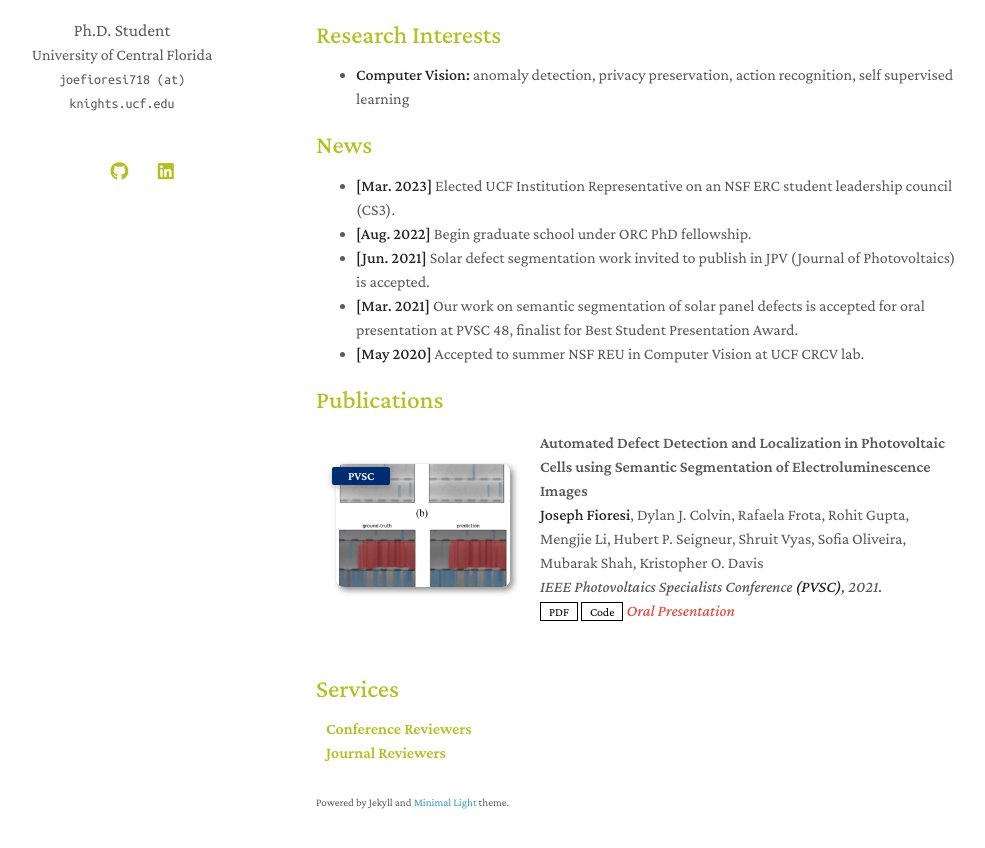
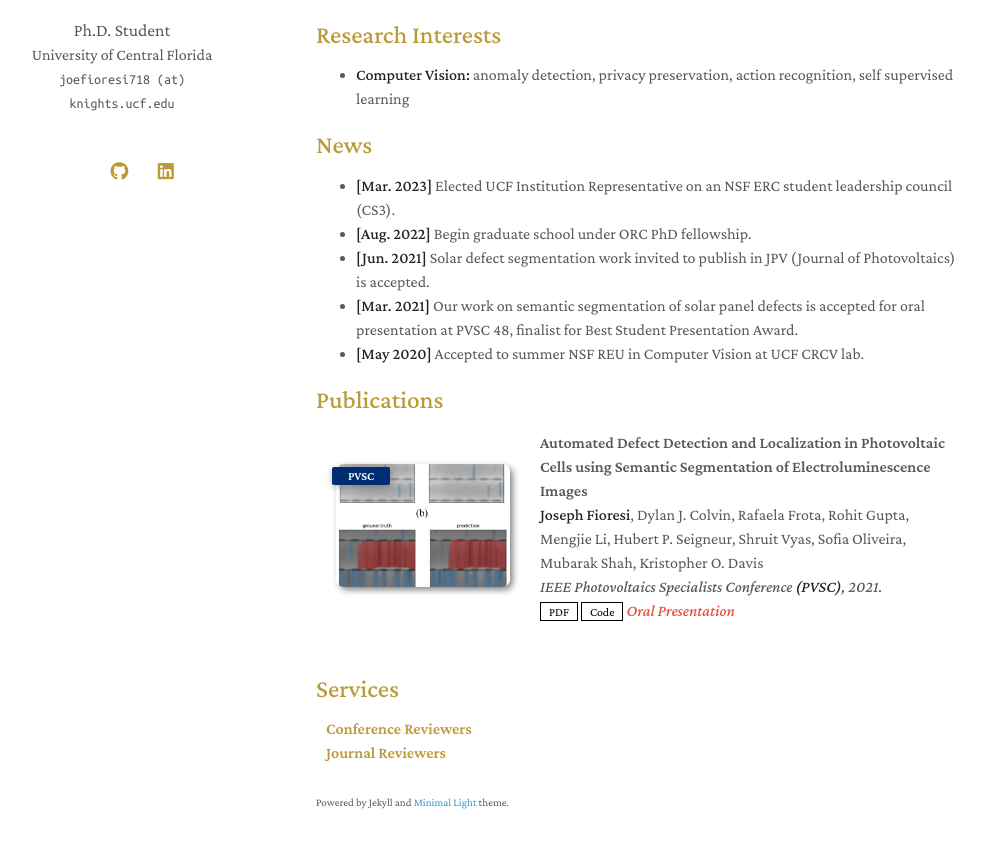
Before and after one commit to joefioresi718/joefioresi718.github.io, a Jekyll site: the page built from index.md, in a window 1280 px wide and 1168 px high. Shown: the part 285-1133 px from the top of the window, without its empty margins (154-1139 px from the left). Built offline with Jekyll 4.4.1, drawn with Linux system fonts in a browser that asks for light colours; nearby versions of some CDN libraries; a style sheet for code colours, icons or effects is not loaded; our own code applies the rules of GitHub Pages for plain Markdown files.

Commit message:
change font to yellow

```diff
--- a/_sass/minimal-light.scss
+++ b/_sass/minimal-light.scss
@@ -19,7 +19,7 @@ body {
   height:2.4rem;
   width:2.4rem;
   background-color:transparent;
-  color:#b5c020!important;
+  color:#BA9B37!important;
   border-radius:100%;
   text-align:center;
   font-size:1.15rem;
@@ -242,18 +242,18 @@ papertitle {
 
 h3, h4, h5, h6 {
   font-weight: 600;
-  color:#b5c020;
+  color:#BA9B37;
   margin:0 0 20px;
 }
 
 h1 {
   font-weight: 500;
-  color:#b5c020;
+  color:#BA9B37;
   margin:0 0 20px;
 }
 
 h2 {
-  color:#b5c020;
+  color:#BA9B37;
   font-weight: 500;
   margin:2px 0px 15px;
   font-size: 157%;
```
